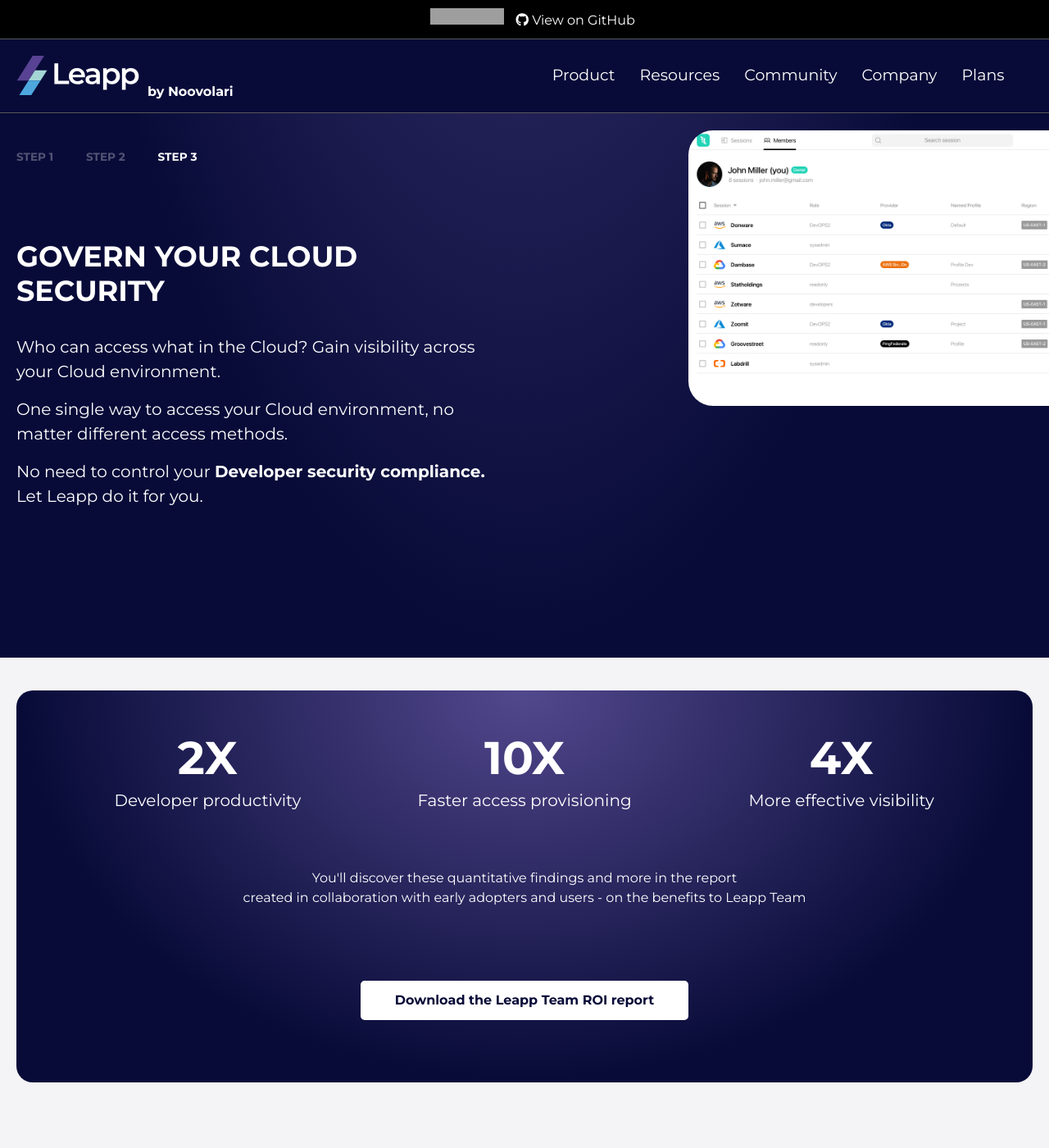
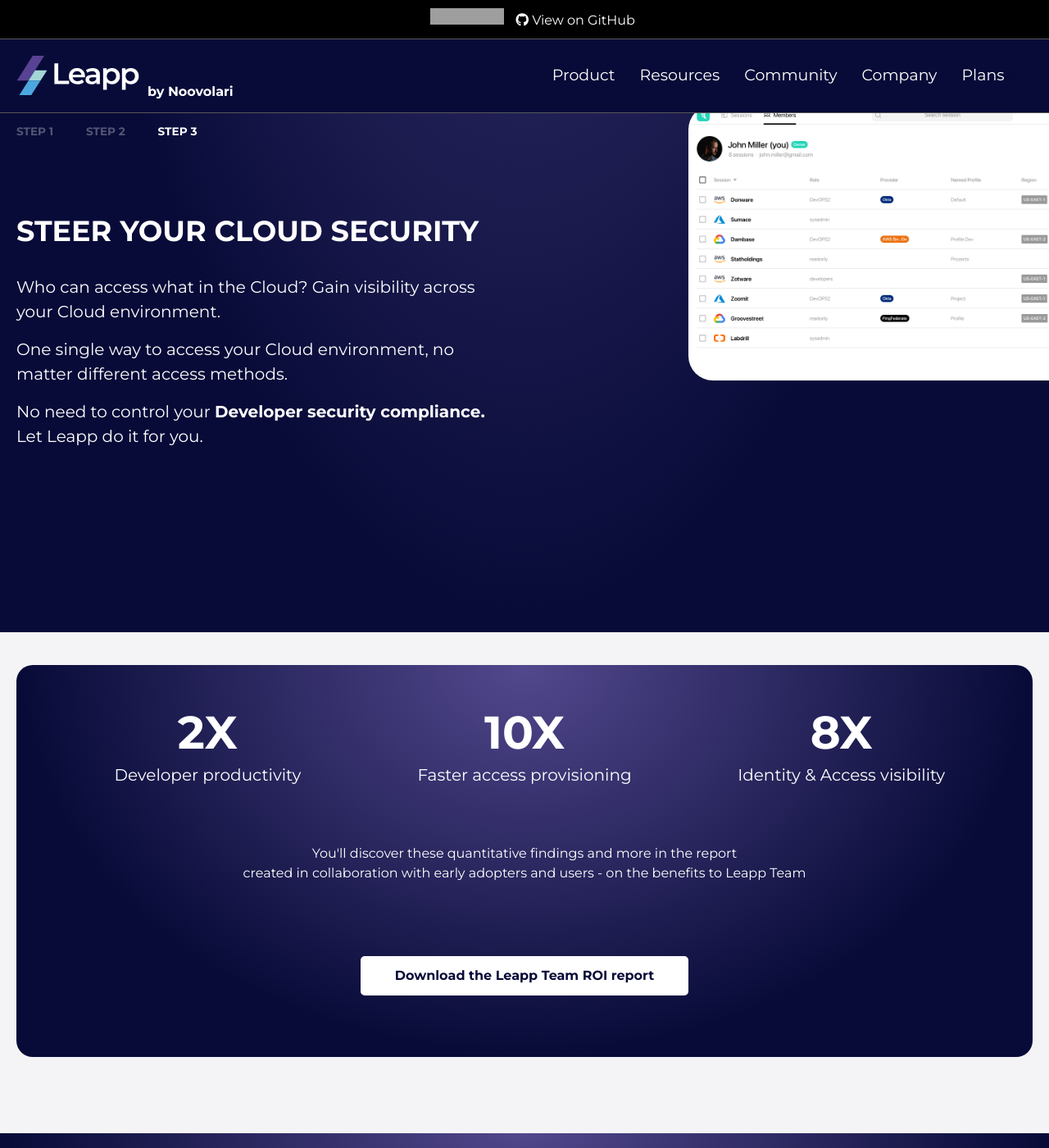
Before and after one commit to Noovolari/leapp-website, a Jekyll site: the page built from _pages/team.markdown, in a window 1280 px wide and 1400 px high, scrolled down 2903 px. Shown: the whole window at 82% size. Built offline with Jekyll 4.4.1, drawn with Linux system fonts in a browser that asks for light colours; nearby versions of some CDN libraries; some of the changed text lies outside the part shown; grey boxes are pictures that could not be loaded.

Commit message:
chore: fixed ROI report card

```diff
--- a/_data/opensource/opensource_team.yml
+++ b/_data/opensource/opensource_team.yml
@@ -20,6 +20,6 @@
     id: weekly_usage
 
   - number:
-    title: "4X"
-    subtitle: More effective visibility
+    title: "8X"
+    subtitle: Identity & Access visibility
     id: weekly_usage
--- a/_data/steps/steps_team.yml
+++ b/_data/steps/steps_team.yml
@@ -1,6 +1,6 @@
 title:
 step:
-  - title: CENTRALIZE IAM ACCESS
+  - title: CENTRALIZE IAM
     content: "<p>Manage your IAM access with Leapp as source of truth.</p><p><b>Speed up your on-boarding process</b> of your DevOps with a pre-configured version of Leapp.</p><p><b>Automatically provision</b> your company access centrally.</p>"
     video:
     autoplay: true
@@ -16,7 +16,7 @@
     muted: true
     image: "steps/step2-team.png"
 
-  - title: GOVERN YOUR CLOUD SECURITY
+  - title: STEER YOUR CLOUD SECURITY
     content: "<p>Who can access what in the Cloud? Gain visibility across your Cloud environment.</p><p>One single way to access your Cloud environment, no matter different access methods.</p><p>No need to control your <b>Developer security compliance.</b> Let Leapp do it for you.</p>"
     video:
     autoplay: true
--- a/_pages/team.markdown
+++ b/_pages/team.markdown
@@ -1,10 +1,10 @@
 ---
 title: Team
-description: Where Cloud access happens
+description: Where Cloud happens
 permalink: /team
 image: team.png
 layout: team
-hero_title: Where Cloud access happens
+hero_title: Where Cloud happens
 hero_content: team-hero-content.html
 hero_image: team.png
 hero_position: team-hero
```
